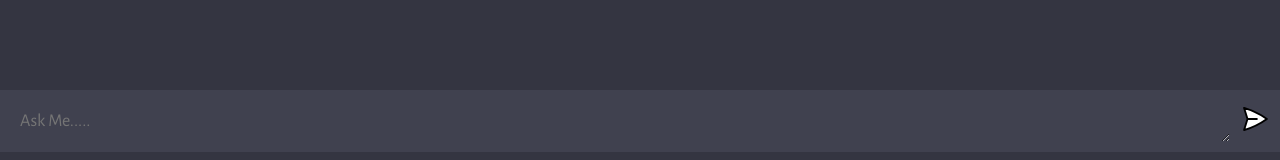
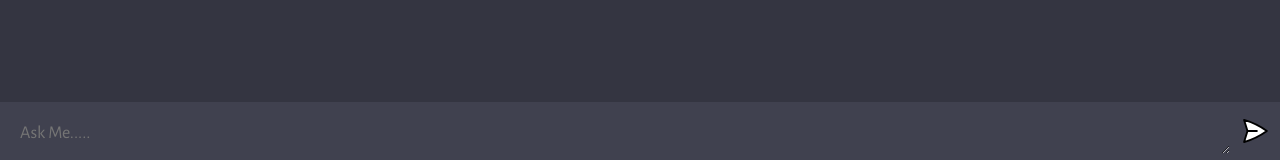
Before and after one commit to AdityaKumar-2501/AI-chatbot, a website built with Vite: page client/index.html in a window 1280 px wide. Shown: the part 650-810 px from the top of the page. Built offline with nearby package versions, Linux system fonts and the light colour scheme.

Commit message:
fixed the top problem now to fix scrollbar

```diff
--- a/client/style.css
+++ b/client/style.css
@@ -12,17 +12,22 @@ body {
 }
 
 #app {
-  width: 90vw;
-  height: 90vh;
+  width: 100vw;
+  height: 94vh;
   background: #343541;
 
   display: flex;
   flex-direction: column;
   align-items: center;
   justify-content: space-between;
+
 }
 
 #chat_container {
+
+  position: absolute;
+  top: 0px;
+
   flex: 1;
   width: 100%;
   height: 100%;
```
Also changed, not shown: client/script.js (+9 -0 lines).
